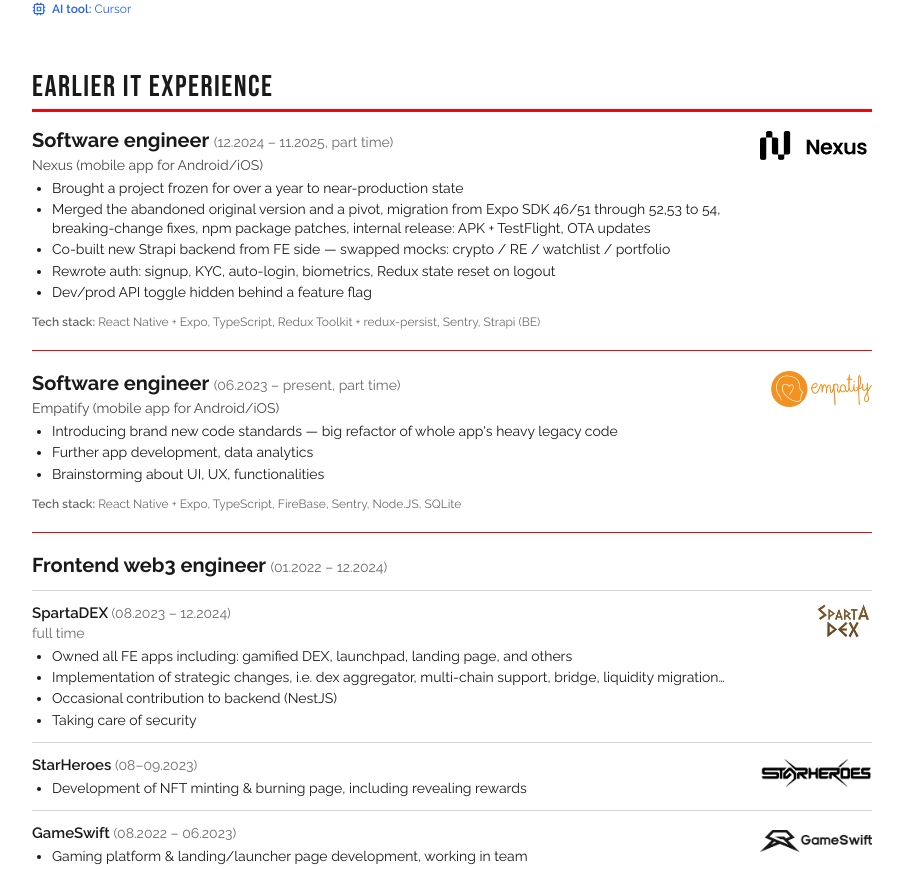
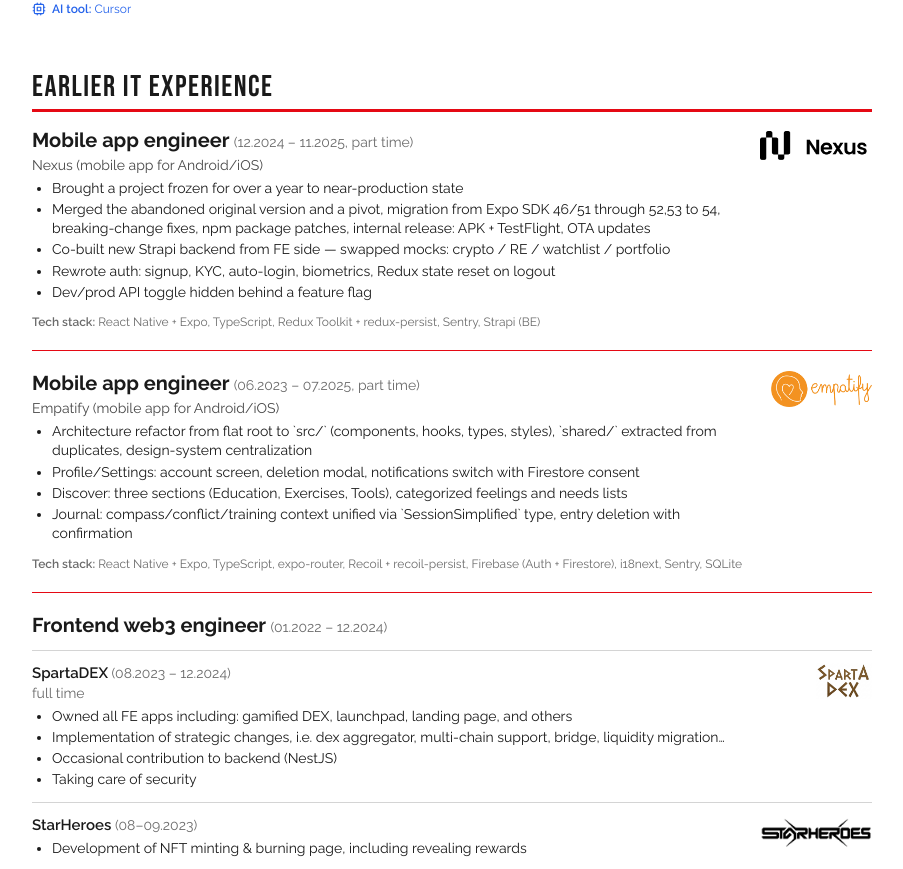
Before and after one commit to mwx27/CV, a Next.js app: page /en in a window 1280 px wide. Shown: the part 1525-2394 px from the top of the page, without its empty margins (188-1091 px from the left). Built offline with nearby package versions, Linux system fonts and the light colour scheme.

Commit message:
feat(role): refresh Empatify content

```diff
--- a/content/cv.en.ts
+++ b/content/cv.en.ts
@@ -125,7 +125,7 @@
   ],
   itExperience: [
     {
-      title: "Software engineer",
+      title: "Mobile app engineer",
       company: "Nexus (mobile app for Android/iOS)",
       logo: "/logos/nexus.png",
       period: "12.2024 – 11.2025",
@@ -140,17 +140,18 @@
       techStack: "React Native + Expo, TypeScript, Redux Toolkit + redux-persist, Sentry, Strapi (BE)",
     },
     {
-      title: "Software engineer",
+      title: "Mobile app engineer",
       company: "Empatify (mobile app for Android/iOS)",
       logo: "/logos/empatify.png",
-      period: "06.2023 – present",
+      period: "06.2023 – 07.2025",
       employmentType: "part time",
       bullets: [
-        "Introducing brand new code standards — big refactor of whole app's heavy legacy code",
-        "Further app development, data analytics",
-        "Brainstorming about UI, UX, functionalities",
+        "Architecture refactor from flat root to `src/` (components, hooks, types, styles), `shared/` extracted from duplicates, design-system centralization",
+        "Profile/Settings: account screen, deletion modal, notifications switch with Firestore consent",
+        "Discover: three sections (Education, Exercises, Tools), categorized feelings and needs lists",
+        "Journal: compass/conflict/training context unified via `SessionSimplified` type, entry deletion with confirmation",
       ],
-      techStack: "React Native + Expo, TypeScript, FireBase, Sentry, Node.JS, SQLite",
+      techStack: "React Native + Expo, TypeScript, expo-router, Recoil + recoil-persist, Firebase (Auth + Firestore), i18next, Sentry, SQLite",
     },
     {
       title: "Frontend web3 engineer",
--- a/content/cv.pl.ts
+++ b/content/cv.pl.ts
@@ -125,7 +125,7 @@
   ],
   itExperience: [
     {
-      title: "Software engineer",
+      title: "Mobile app engineer",
       company: "Nexus (aplikacja mobilna na Android/iOS)",
       logo: "/logos/nexus.png",
       period: "12.2024 – 11.2025",
@@ -140,17 +140,18 @@
       techStack: "React Native + Expo, TypeScript, Redux Toolkit + redux-persist, Sentry, Strapi (BE)",
     },
     {
-      title: "Software engineer",
+      title: "Mobile app engineer",
       company: "Empatify (aplikacja mobilna na Android/iOS)",
       logo: "/logos/empatify.png",
-      period: "06.2023 – obecnie",
+      period: "06.2023 – 07.2025",
       employmentType: "część etatu",
       bullets: [
-        "Wprowadzenie nowych standardów kodu — duży refactor ciężkiego legacy code całej aplikacji",
-        "Dalszy rozwój aplikacji, analityka danych",
-        "Burze mózgów nad UI, UX i funkcjonalnościami",
+        "Refactor z płaskiego top-levelu do `src/` (komponenty, hooks, typy, style), wydzielenie `shared/` z duplikatów, centralizacja design systemu",
+        "Profil/Ustawienia: ekran konta, usunięcie konta, switch powiadomień ze zgodą w Firestore",
+        "Odkrywaj: trzy sekcje (Edukacja, Ćwiczenia, Narzędzia), listy uczuć i potrzeb z kategoryzacją",
+        "Dziennik: kontekst compass/konflikt/trening w typie `SessionSimplified`, usuwanie wpisów z potwierdzeniem",
       ],
-      techStack: "React Native + Expo, TypeScript, FireBase, Sentry, Node.JS, SQLite",
+      techStack: "React Native + Expo, TypeScript, expo-router, Recoil + recoil-persist, Firebase (Auth + Firestore), i18next, Sentry, SQLite",
     },
     {
       title: "Frontend web3 engineer",
```
